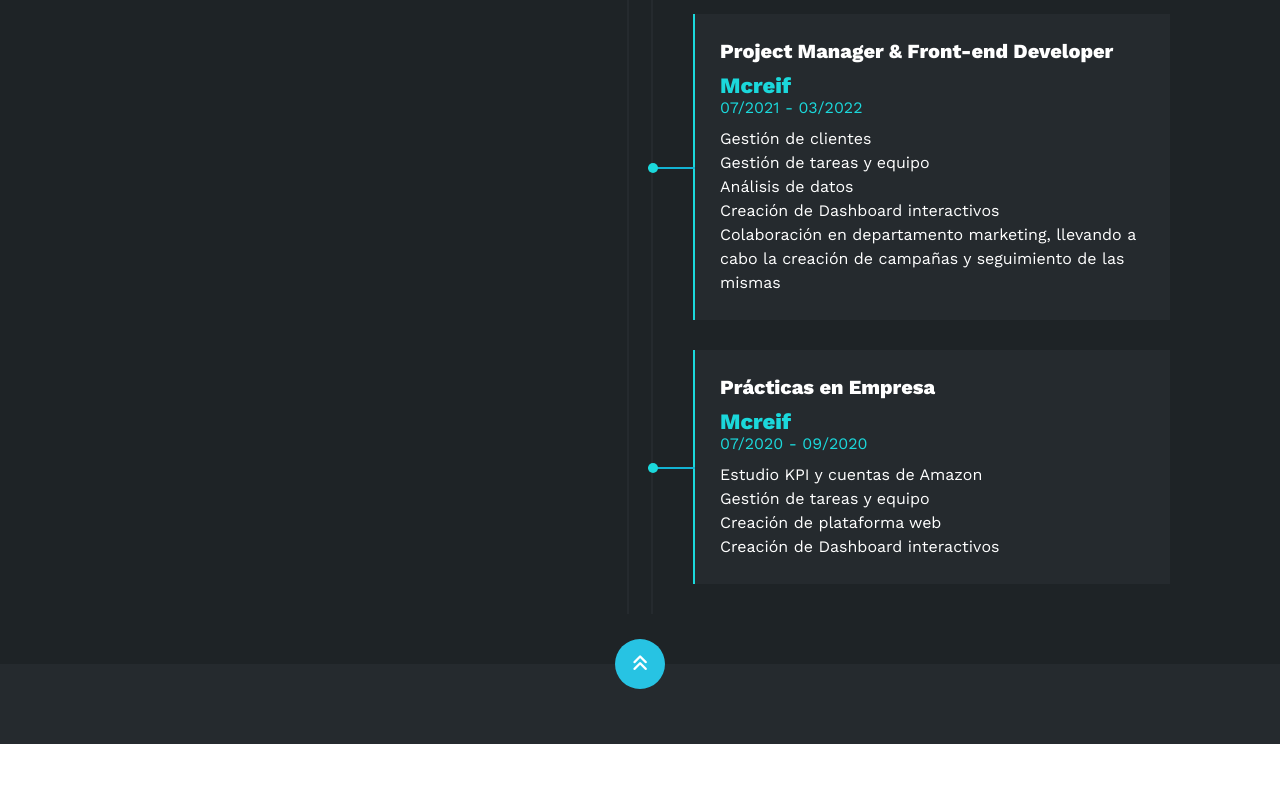
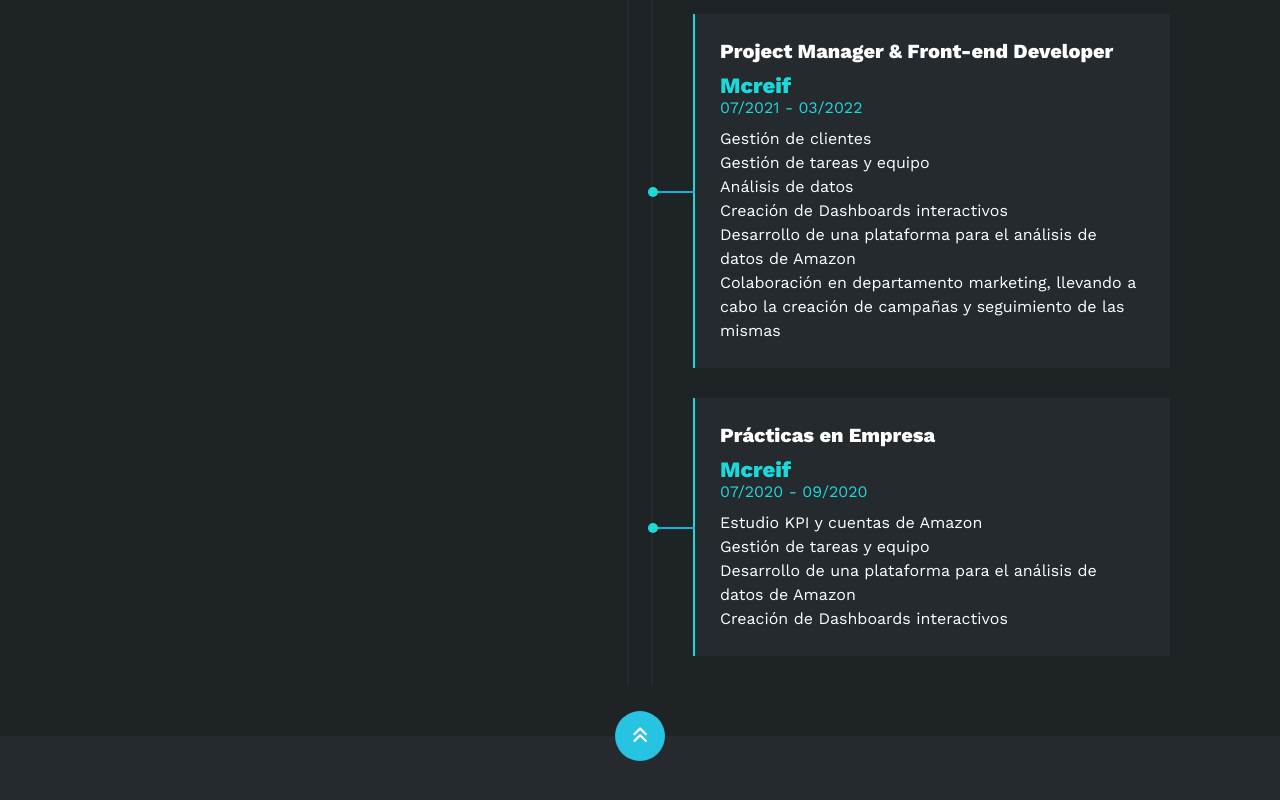
Before and after one commit to gemaaloopez/gemaaloopez.github.io, a plain HTML site: page index.html in a window 1280 px wide. Shown: the part 2946-3746 px from the top of the page. Before the commit the page ends 3690 px from the top, so only its background shows below. Drawn offline with nearby package versions, Linux system fonts and the light colour scheme.

Commit message:
Update index.html

```diff
--- a/index.html
+++ b/index.html
@@ -284,7 +284,8 @@ Apasionada por impulsar la eficiencia operativa y contribuir al éxito organizac
                         <p>Gestión de clientes</p>
                         <p>Gestión de tareas y equipo</p>
                         <p>Análisis de datos</p>
-                        <p>Creación de Dashboard interactivos</p>
+                        <p>Creación de Dashboards interactivos</p>
+                        <p>Desarrollo de una plataforma para el análisis de datos de Amazon</p>
                         <p>Colaboración en departamento marketing, llevando a cabo la creación de campañas y seguimiento
                             de las mismas</p>
                         <div class="conectord">
@@ -297,8 +298,8 @@ Apasionada por impulsar la eficiencia operativa y contribuir al éxito organizac
                         <span class="fecha">07/2020 - 09/2020</span>
                         <p>Estudio KPI y cuentas de Amazon</p>
                         <p>Gestión de tareas y equipo</p>
-                        <p>Creación de plataforma web</p>
-                        <p>Creación de Dashboard interactivos</p>
+                        <p>Desarrollo de una plataforma para el análisis de datos de Amazon</p>
+                        <p>Creación de Dashboards interactivos</p>
                         <div class="conectord">
                             <div class="circulod"></div>
                         </div>
```
